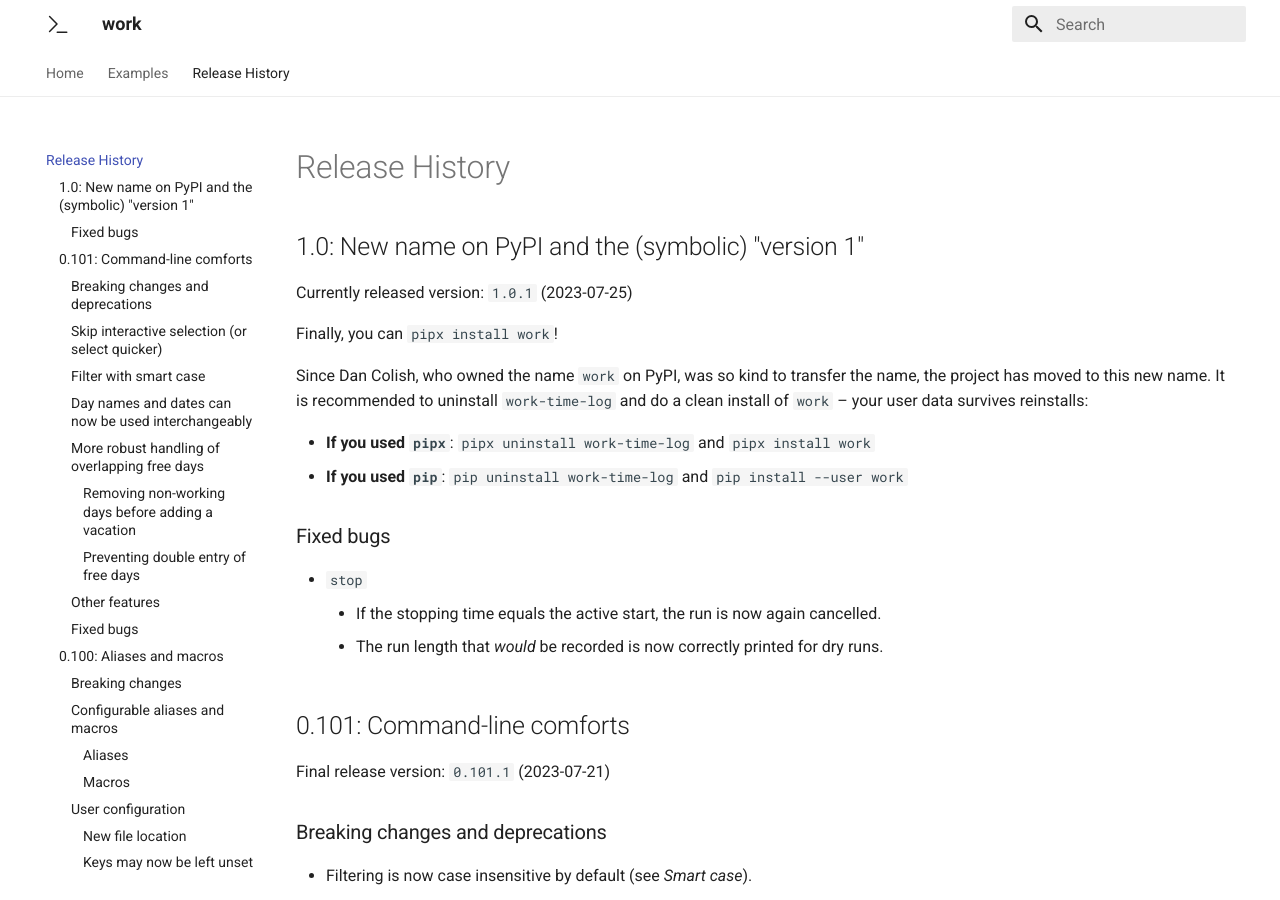
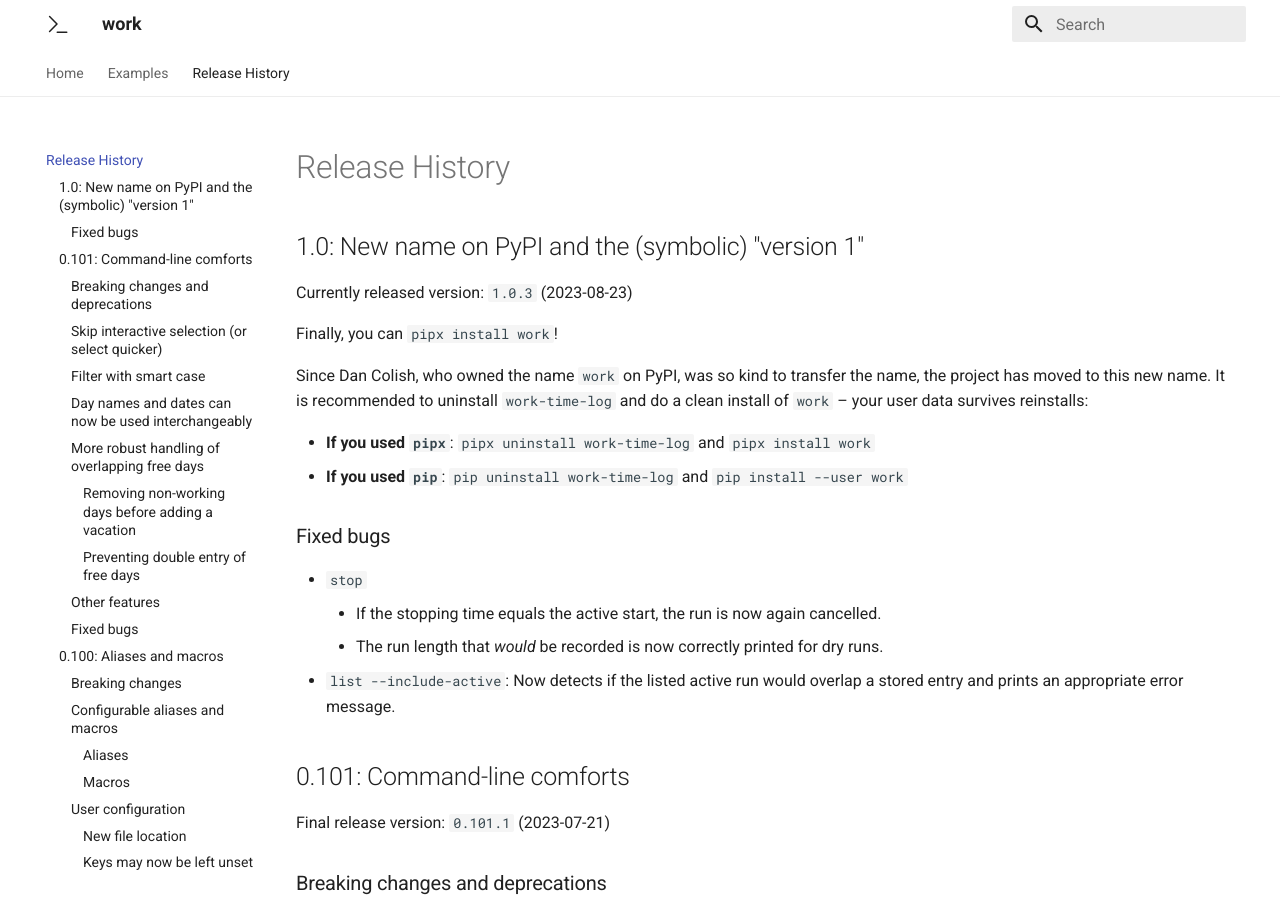
Before and after one commit to vauhochzett/work-docs, an MkDocs documentation site: the page built from docs/releases.md, in a window 1280 px wide and 900 px high. Built offline with MkDocs 1.6.1 and Material for MkDocs 9.7.7, drawn with Linux system fonts in a browser that asks for light colours.

Commit message:
Releases: v1.0.3

```diff
--- a/docs/releases.md
+++ b/docs/releases.md
@@ -2,7 +2,7 @@
 
 ## 1.0: New name on PyPI and the (symbolic) "version 1"
 
-Currently released version: `1.0.1` (2023-07-25)
+Currently released version: `1.0.3` (2023-08-23)
 
 Finally, you can `pipx install work`!
 
@@ -17,6 +17,7 @@ It is recommended to uninstall `work-time-log` and do a clean install of `work`
 - `stop`
 	+ If the stopping time equals the active start, the run is now again cancelled.
 	+ The run length that *would* be recorded is now correctly printed for dry runs.
+- `list --include-active`: Now detects if the listed active run would overlap a stored entry and prints an appropriate error message.
 
 ## 0.101: Command-line comforts
 
```
